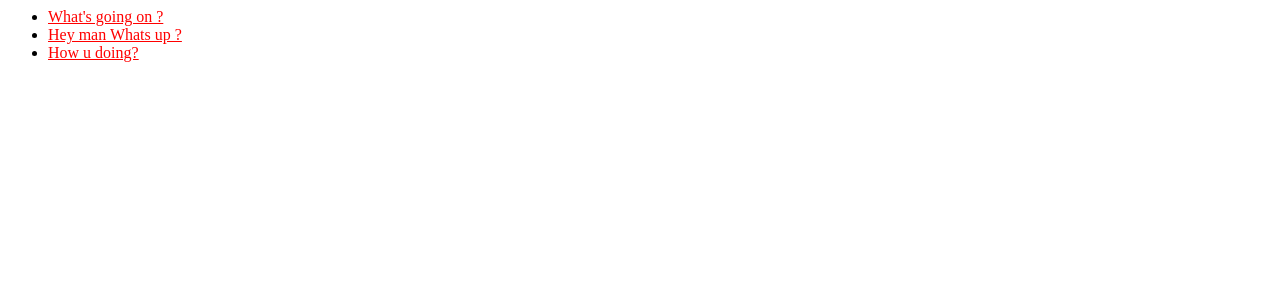
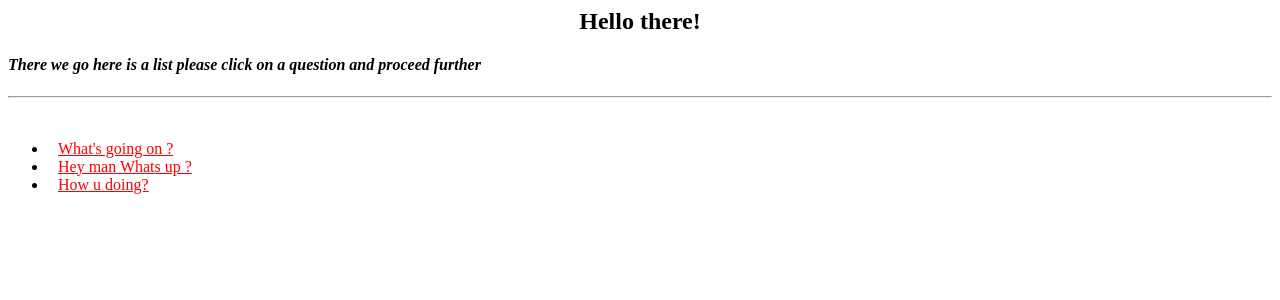
Before and after one commit to pranjaltale16/django_app, a Django app: page /polls/ in a window 1280 px wide. Shown: the top 300 px of the page. Run offline with Django 3.2, Linux system fonts and the light colour scheme; data comes from the database, SQL or seed files in the repository; both versions use the stored data as it was after the commit.

Commit message:
Integreated polls app and bookmarks app user can vote after login only

```diff
--- a/mysite/bookmarks/admin.py
+++ b/mysite/bookmarks/admin.py
@@ -1,4 +1,7 @@
 from django.contrib import admin
 from . models import user
+
+
 admin.site.register(user)
+
 # Register your models here.
--- a/mysite/bookmarks/templates/bookmarks/welcome.html
+++ b/mysite/bookmarks/templates/bookmarks/welcome.html
@@ -1,4 +1,4 @@
-Welcome <b>{{q.username}}</b>
+<h2 align = 'center'>Welcome <b>{{q.username}}</b></h2>
 <br>
 I think your email-id is <i>{{q.emailid}}</i>
 <br>
@@ -12,3 +12,7 @@ Shall we log out :   		<form action = {% url "bookmarks:login" %} method = "post
                                 {% csrf_token %}
                                 <input type = "submit" value = "logout">
                                 </form>
+Lets Proceed towards voting :   <form action = {% url "bookmarks:redirect" %} method = "post">
+                                {% csrf_token %}
+                                <input type = "submit" value = "Vote">
+                                </form>
--- a/mysite/bookmarks/urls.py
+++ b/mysite/bookmarks/urls.py
@@ -9,4 +9,5 @@ urlpatterns = [
 	url(r'^welcome/$',views.welcome, name = 'welcome'),
 	url(r'^passwordupdate/$',views.passwordupdate, name = 'passwordupdate'),
 	url(r'^changepassword/$',views.changepassword, name = 'changepassword'),
+	url(r'^redirect/$', views.redirect, name = 'redirect'),
 ]
--- a/mysite/bookmarks/views.py
+++ b/mysite/bookmarks/views.py
@@ -2,6 +2,8 @@ from django.shortcuts import render
 from . models import user
 from django.http import HttpResponse,HttpResponseRedirect
 from django.core.urlresolvers import reverse
+def redirect(request):
+	return HttpResponseRedirect(reverse('polls:index'))
 def index(request):
 	variable = user.objects.all()
 	context = {'variable' : variable}
--- a/mysite/polls/static/polls/style.css
+++ b/mysite/polls/static/polls/style.css
@@ -1,3 +1,4 @@
 li a {
 	color : red;
+	padding : 10px;
 }
--- a/mysite/polls/templates/polls/index.html
+++ b/mysite/polls/templates/polls/index.html
@@ -1,9 +1,13 @@
+<h2 align = 'center'>Hello there!</h2>
+<h4><i>There we go here is a list please click on a question and proceed further</i></h4>
+<hr>
+<br>
 {% load staticfiles %}
 <link rel='stylesheet' type = "text/css" href = "{% static 'polls/style.css' %}"/>
 {% if latest_question_list %}
 	<ul>
 	{% for question in latest_question_list %}
-		<li><a href="{% url 'polls:detail' question.id %}">{{ question.question_text }}</a></li>
+		<li><a href="{% url 'polls:detail' question.id %}" style = "padding:10px;">{{ question.question_text }}</a></li>
 	{% endfor %}
 	</ul>
 {% else %}
```
Also changed, not shown: mysite/bookmarks/templates/bookmarks/index.html (+6 -9 lines), mysite/db.sqlite3, 8 other files.
